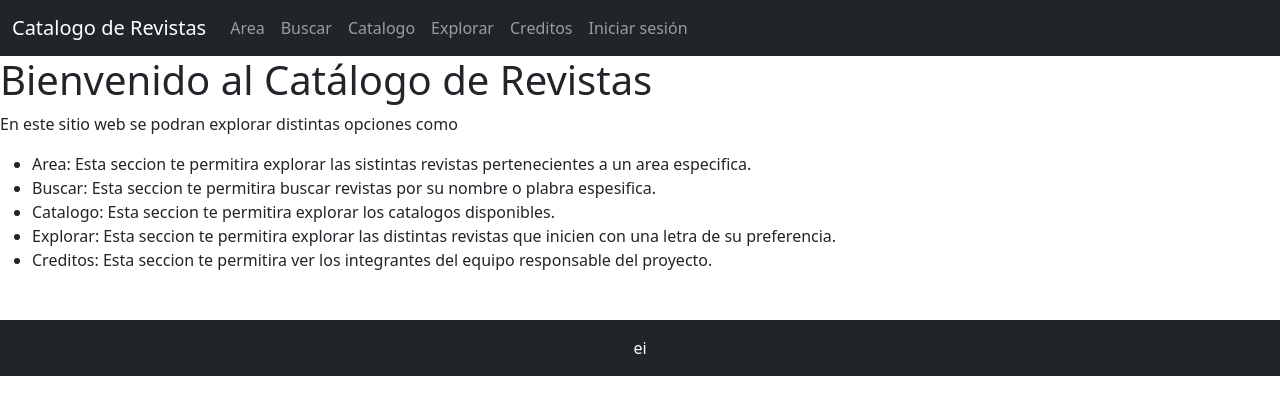
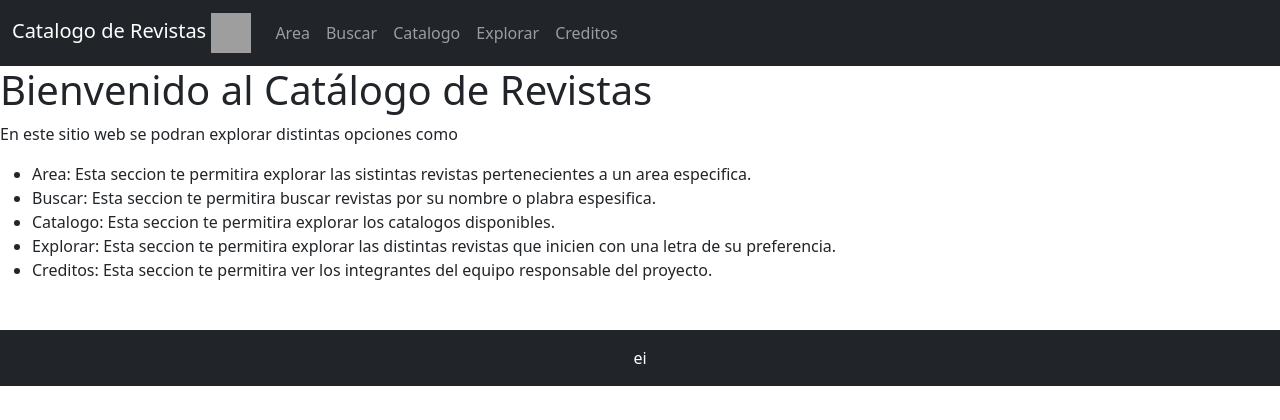
Before and after one commit to HectorIduma/proyecto-final, a Flask app: page / in a window 1280 px wide. Shown: the top 420 px of the page. Run offline with Flask 3, Linux system fonts and the light colour scheme; parts of the project's set-up code (start-up, migrations or seed data) failed here and were passed over; grey boxes are pictures that could not be loaded.

Commit message:
Add files via upload

```diff
--- a/templates/base.html
+++ b/templates/base.html
@@ -4,6 +4,7 @@
     <meta charset="UTF-8">
     <meta name="viewport" content="width=device-width, initial-scale=1.0">
     <link href="https://cdn.jsdelivr.net/npm/bootstrap@5.3.2/dist/css/bootstrap.min.css" rel="stylesheet" integrity="sha384-T3c6CoIi6uLrA9TneNEoa7RxnatzjcDSCmG1MXxSR1GAsXEV/Dwwykc2MPK8M2HN" crossorigin="anonymous">
+    <link rel="stylesheet" href="{{ url_for('static', filename='css/style.css') }}">
     {% block head %}
     <title>{% block title %}{% endblock %}</title>
     {% endblock %}
@@ -11,7 +12,9 @@
 <body>
     <nav class="navbar navbar-expand-lg navbar-dark bg-dark">
         <div class="container-fluid">
-            <a class="navbar-brand" href="/">Catalogo de Revistas</a>
+            <a class="navbar-brand" href="/">Catalogo de Revistas
+                <img src="{{ url_for('static', filename='imagen/logo.png') }}" style="width: 40px; height: 40px;">
+            </a>
             <button class="navbar-toggler" type="button" data-bs-toggle="collapse" data-bs-target="#navbarNav" aria-controls="navbarNav" aria-expanded="false" aria-label="Toggle navigation">
                 <span class="navbar-toggler-icon"></span>
             </button>
@@ -32,20 +35,6 @@
                     <li class="nav-item">
                         <a class="nav-link" href="/creditos">Creditos</a>
                     </li>
-                </ul>
-                <ul class="navbar-nav">
-                    {% if session.get('logged_in') %}
-                    <li class="nav-item">
-                        <<span class="nav-link">Bienvenido, {{ session.get('username') }}</span>
-                    </li>
-                    <li class="nav-item">
-                        <a class="nav-link" href="/logout">Cerrar sesión</a>
-                    </li>
-                    {% else %}
-                    <li class="nav-item">
-                        <a class="nav-link" href="/login">Iniciar sesión</a>
-                    </li>
-                    {% endif %}
                 </ul>
             </div>
         </div>
```
Also changed, not shown: templates/catalogo.html (+28 -0 lines).
